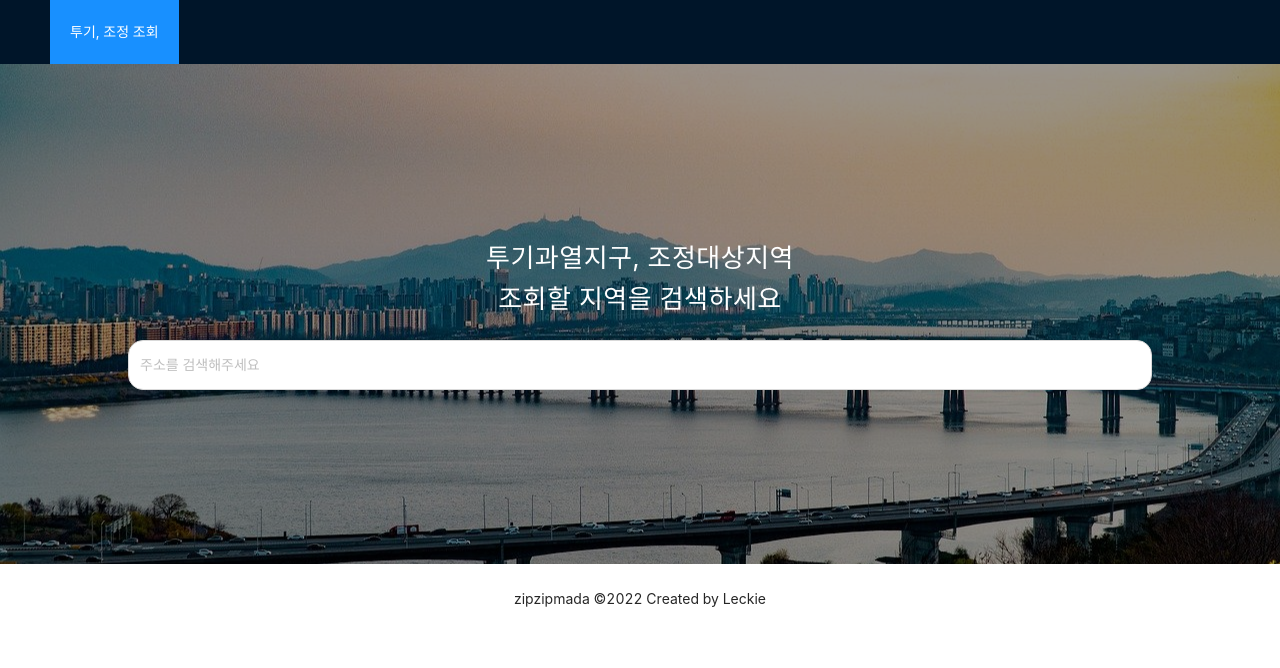
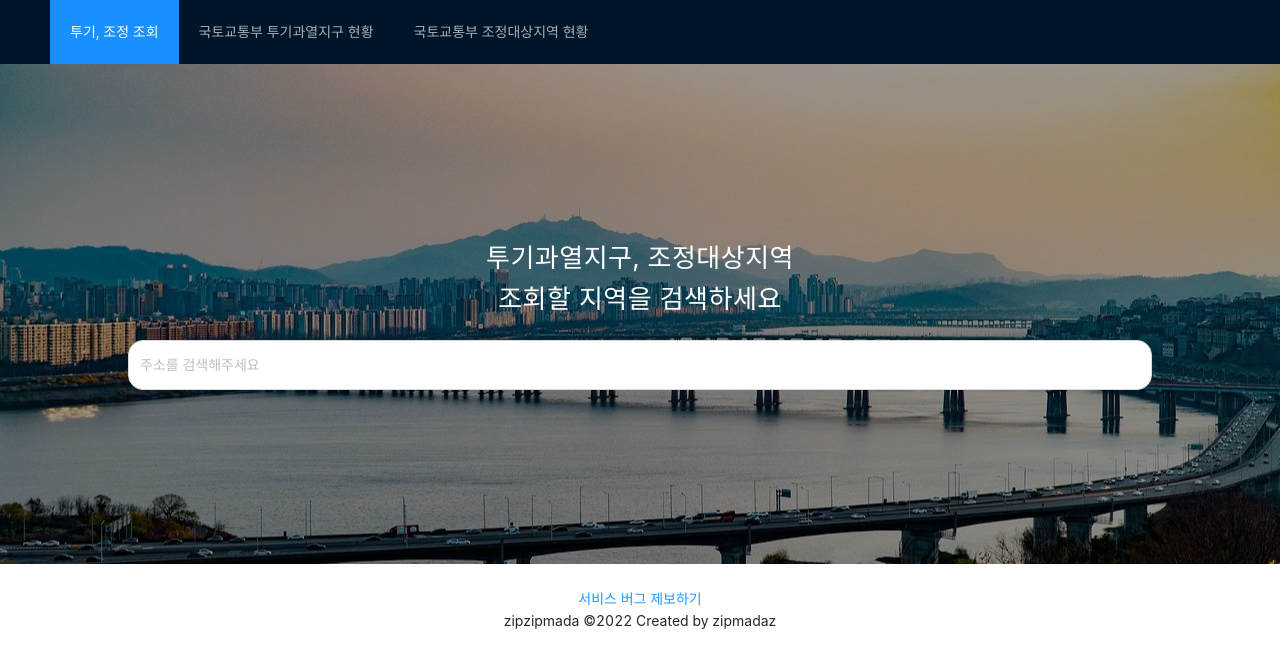
Before and after one commit to Leckie01/zipzipmada, a Next.js app: page / in a window 1280 px wide. Shown: the top 668 px of the page. Built offline with nearby package versions, Linux system fonts and the light colour scheme.

Commit message:
메뉴 추가

```diff
--- a/pages/index.tsx
+++ b/pages/index.tsx
@@ -180,6 +180,16 @@ const Home = () => {
         <Menu theme="dark" mode="horizontal" defaultSelectedKeys={["1"]}>
           <Menu.Item key="1" onClick={() => setResult(null)}>
             투기, 조정 조회
+          </Menu.Item>
+          <Menu.Item>
+            <a href="http://www.molit.go.kr/USR/I0204/m_45/dtl.jsp?gubun=&search=%ED%88%AC%EA%B8%B0&search_dept_id=&search_dept_nm=&old_search_dept_nm=&psize=10&search_regdate_s=&search_regdate_e=&srch_usr_nm=&srch_usr_num=&srch_usr_year=&srch_usr_titl=Y&srch_usr_ctnt=&lcmspage=1&idx=17013">
+              {"국토교통부\n투기과열지구 현황"}
+            </a>
+          </Menu.Item>
+          <Menu.Item>
+            <a href="http://www.molit.go.kr/USR/I0204/m_45/dtl.jsp?gubun=&search=%EC%A1%B0%EC%A0%95&search_dept_id=&search_dept_nm=&old_search_dept_nm=&psize=10&search_regdate_s=&search_regdate_e=&srch_usr_nm=&srch_usr_num=&srch_usr_year=&srch_usr_titl=Y&srch_usr_ctnt=&lcmspage=1&idx=17012">
+              {"국토교통부\n조정대상지역 현황"}
+            </a>
           </Menu.Item>
         </Menu>
       </Header>
@@ -375,7 +385,15 @@ const Home = () => {
         )}
       </Content>
       <Footer style={{ textAlign: "center", backgroundColor: "#fff" }}>
-        {`zipzipmada ©${moment().format("YYYY")} Created by Leckie`}
+        <div>
+          <a
+            href="mailto:zipmadaz@gmail.com"
+            style={{ color: "#2596ff", cursor: "pointer" }}
+          >
+            서비스 버그 제보하기
+          </a>
+        </div>
+        {`zipzipmada ©${moment().format("YYYY")} Created by zipmadaz`}
       </Footer>
     </Layout>
   );
```
